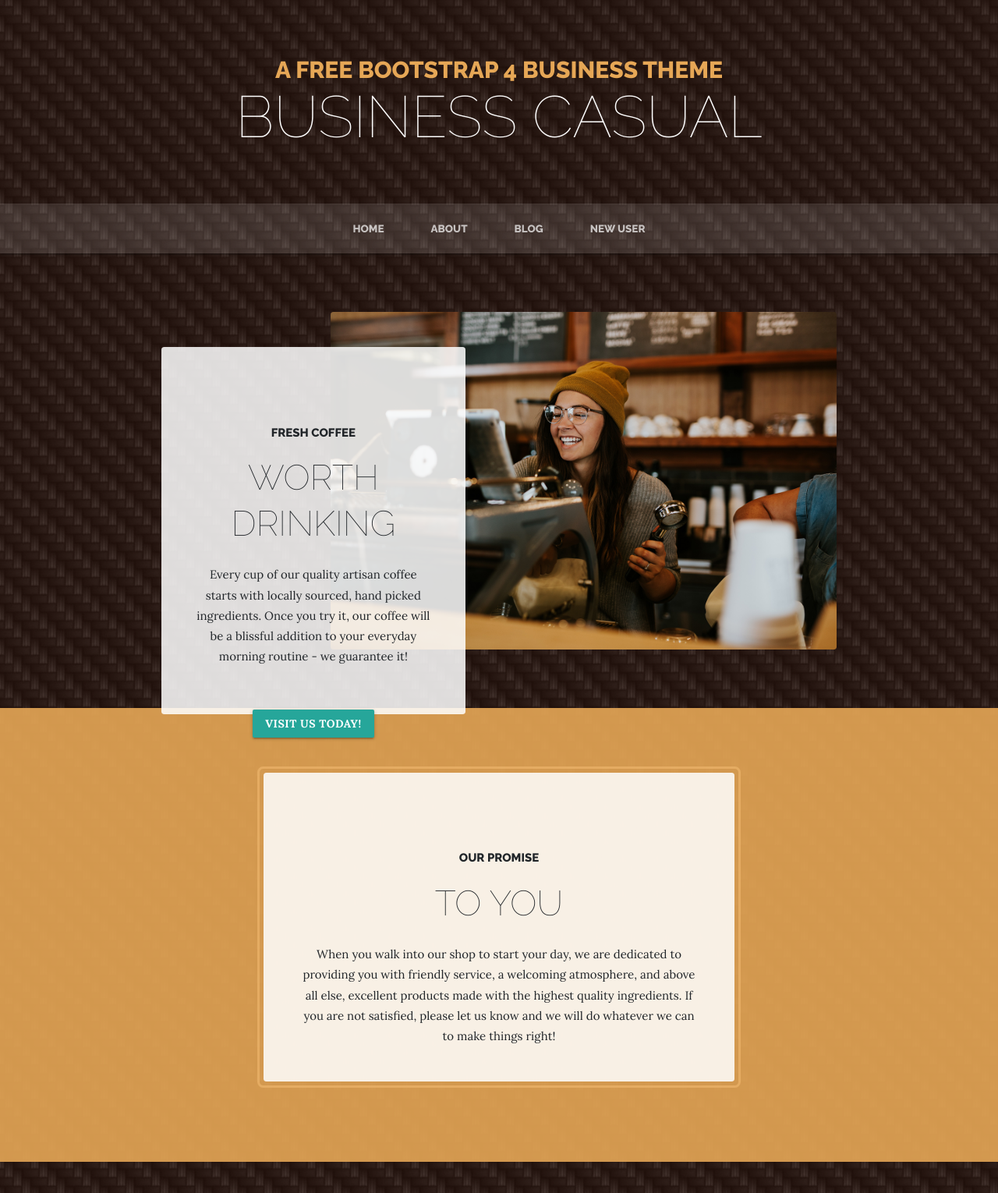
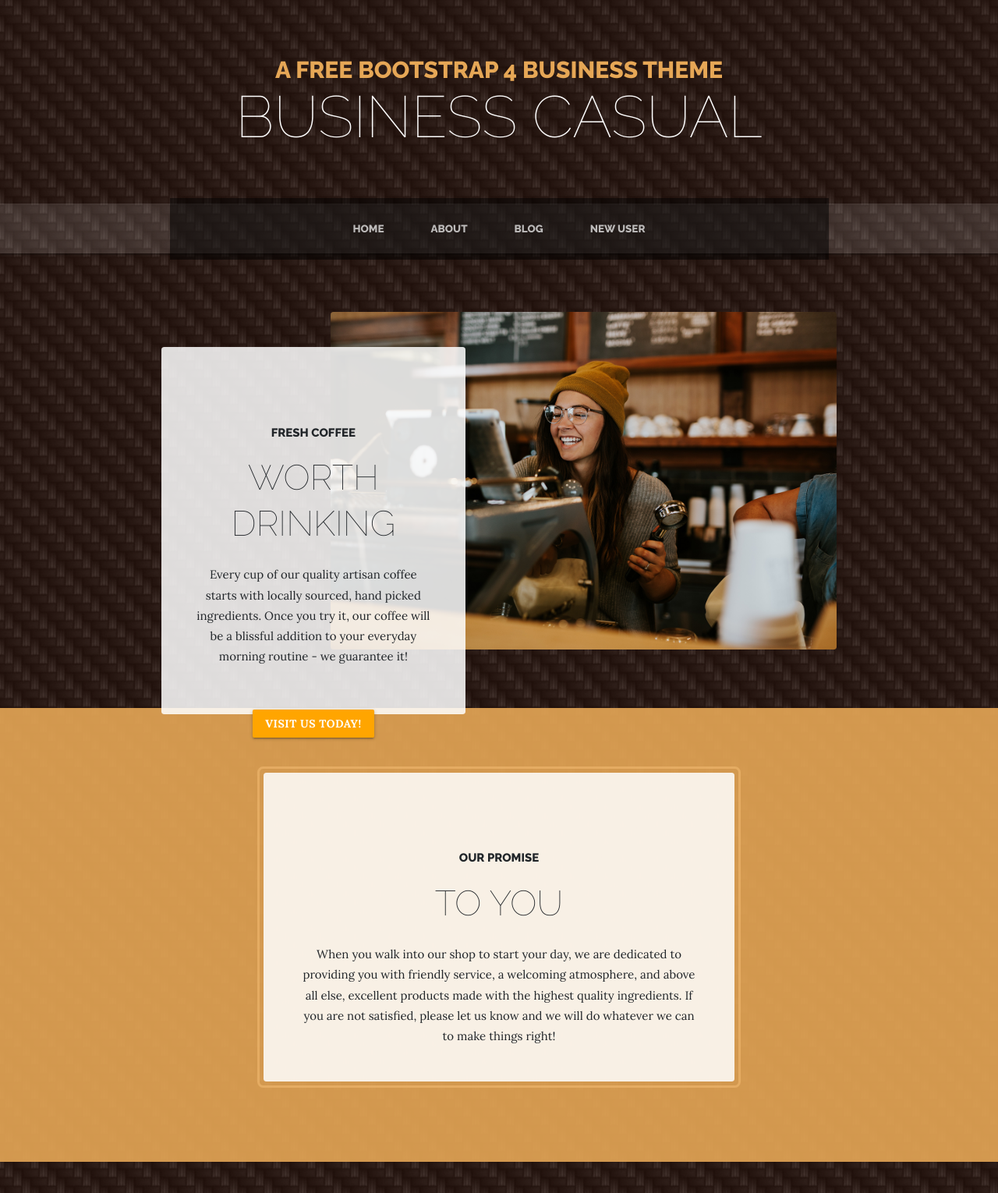
Before and after one commit to mattgreen91/milestone-project-3, a Flask app: page / in a window 1280 px wide. Shown: the top 1530 px of the page at 78% size. Run offline with Flask 2, Linux system fonts and the light colour scheme; data that the repository does not hold is empty; some libraries are stand-ins or nearby versions.

Commit message:
added style to navigation menu

```diff
--- a/static/css/style.css
+++ b/static/css/style.css
@@ -1,11 +1,32 @@
-/* bring mobile navigation bar layer in front of body */
-
-.navbar-collapse {
-    z-index: 1;
-}
-
 /* colour of navigation bar */
 
 #mainNav {
     background-color: rgba(256,256,256,.12)
 }
+
+/* mobile nav menu toggle button colour */
+
+button:focus {
+    background-color: #000000;
+}
+
+/* format drop down nav menu for smaller screens */
+
+.navbar-collapse {
+    z-index: 1;
+    background-color: rgba(0,0,0,0.5);
+}
+
+nav ul a {
+    text-align: center;
+}
+
+nav ul a:hover {
+    background-color: rgba(0,0,0,0.7);
+}
+
+/* change button colours */
+
+.btn {
+    background-color: orange;
+}
```
